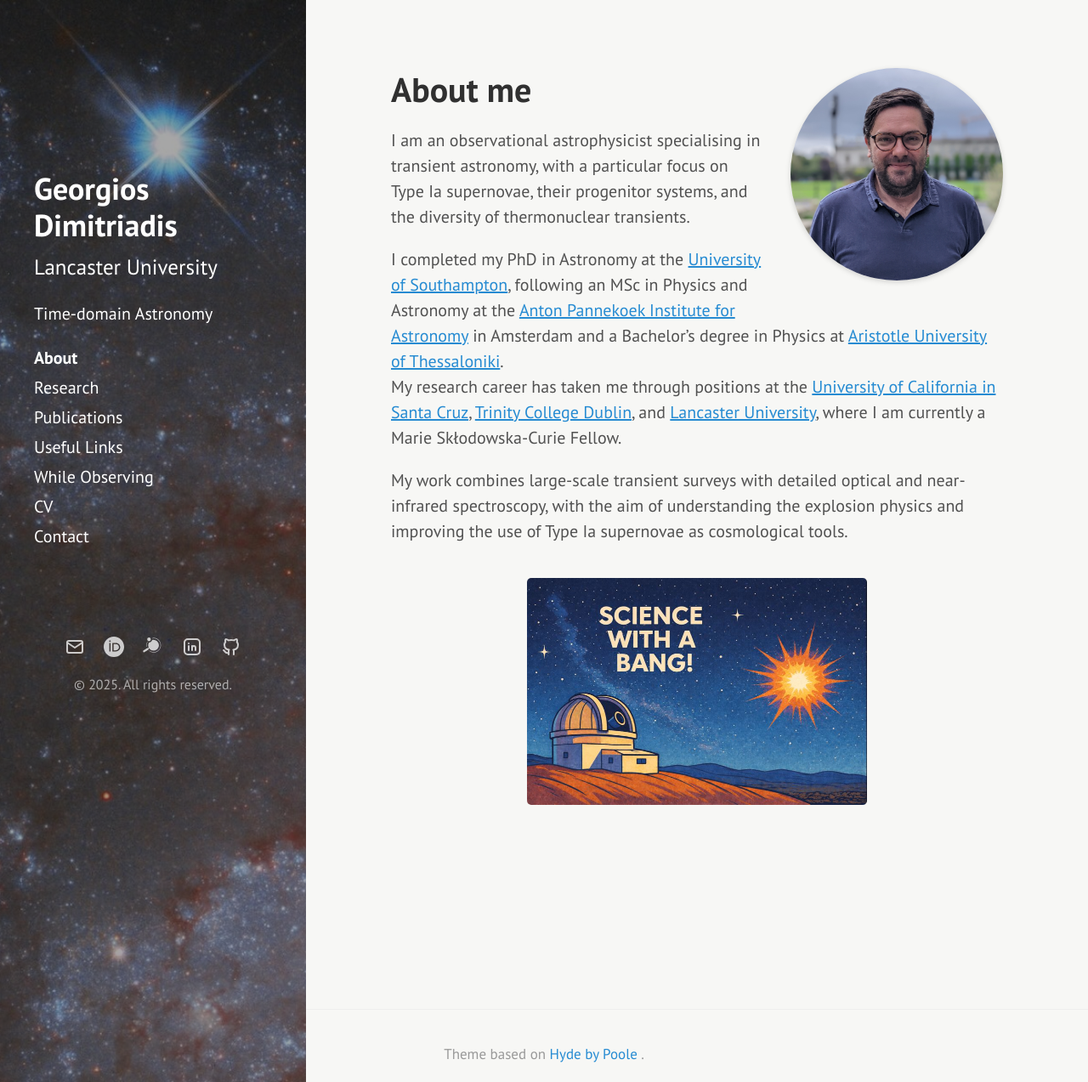
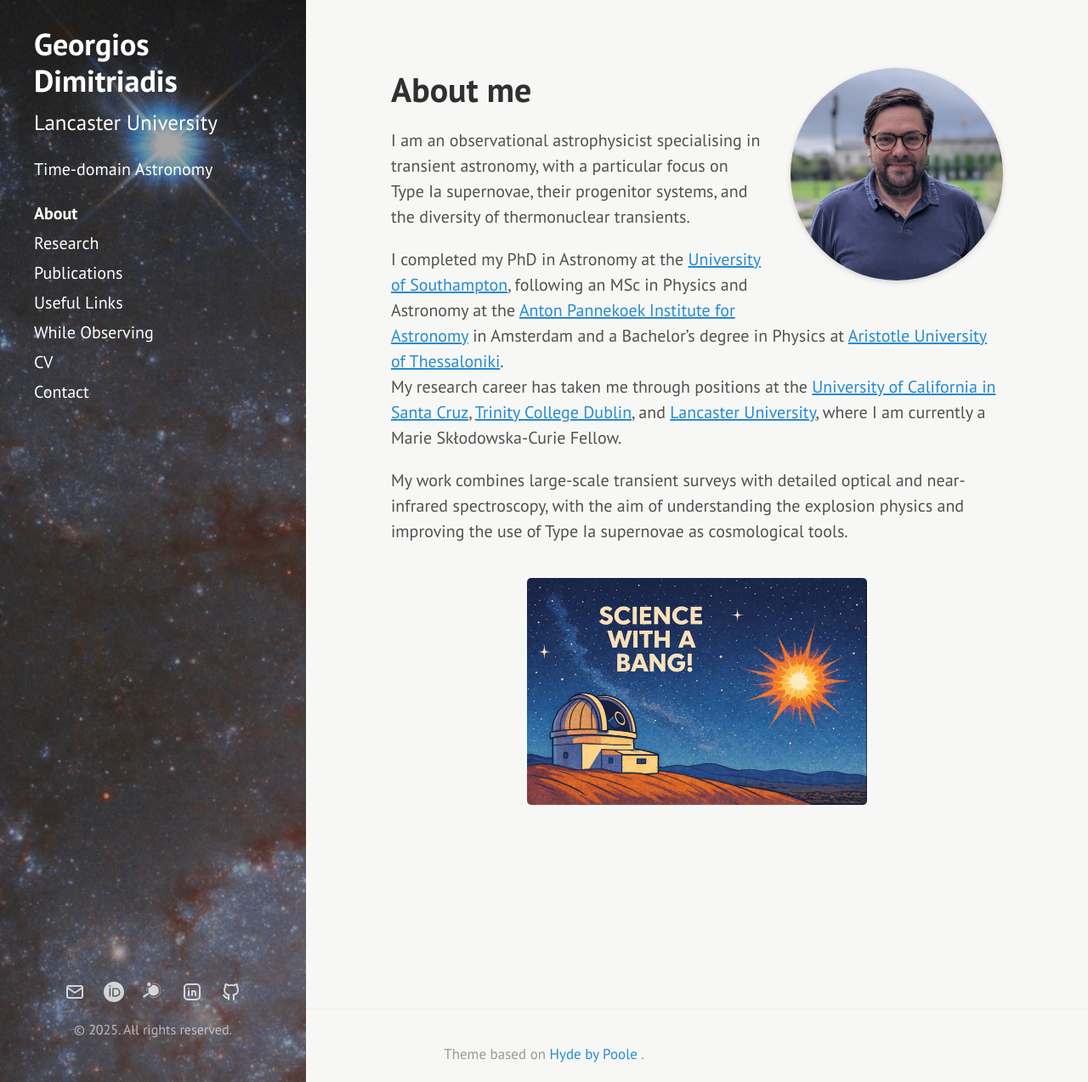
Before and after one commit to geodimitriadis/geodimitriadis.github.io, a Jekyll site: the page built from index.md, in a window 1280 px wide and 1273 px high. Shown: the whole window at 85% size. Built offline with Jekyll 4.4.1, drawn with Linux system fonts in a browser that asks for light colours.

Commit message:
Update hyde.css

```diff
--- a/public/css/hyde.css
+++ b/public/css/hyde.css
@@ -143,7 +143,7 @@ a.sidebar-nav-item:focus {
 @media (min-width: 48em) {
   .sidebar-sticky {
     position: absolute;
-    top: 10rem;
+    top: 1.5rem;
     bottom: 1.5rem;
     left: 1rem;
     right: 1rem;
@@ -153,14 +153,13 @@ a.sidebar-nav-item:focus {
   }
 
   .sidebar-bottom {
-    margin-top: 2rem;
+    margin-top: auto; /* pins icons + copyright to bottom */
   }
 
   .sidebar-icons {
-    justify-content: flex-start; /* optional: align icons left on desktop */
+    justify-content: flex-start;
   }
 }
-
 
 /* Container
  *
@@ -344,7 +343,7 @@ a.sidebar-nav-item:focus {
 }
 
 .sidebar-icons {
-  margin-top: 2rem;
+  margin-top: 1.2rem; /* optional */
   display: flex;
   gap: 1.1rem;
   justify-content: center;
```
